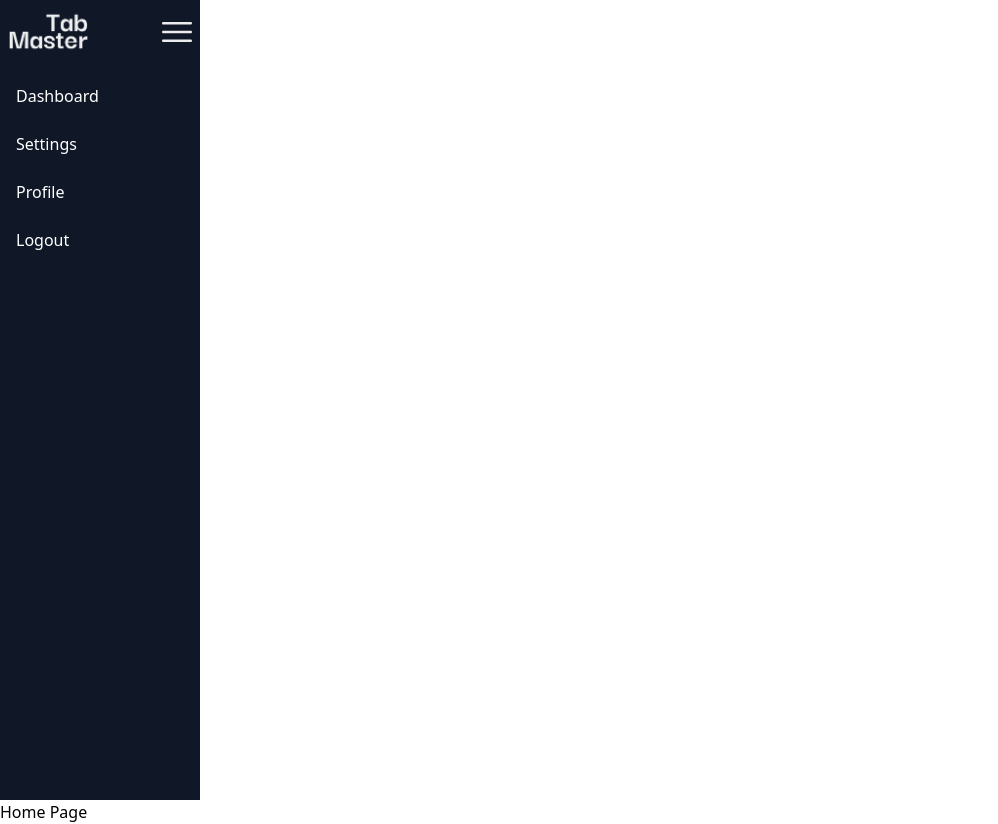
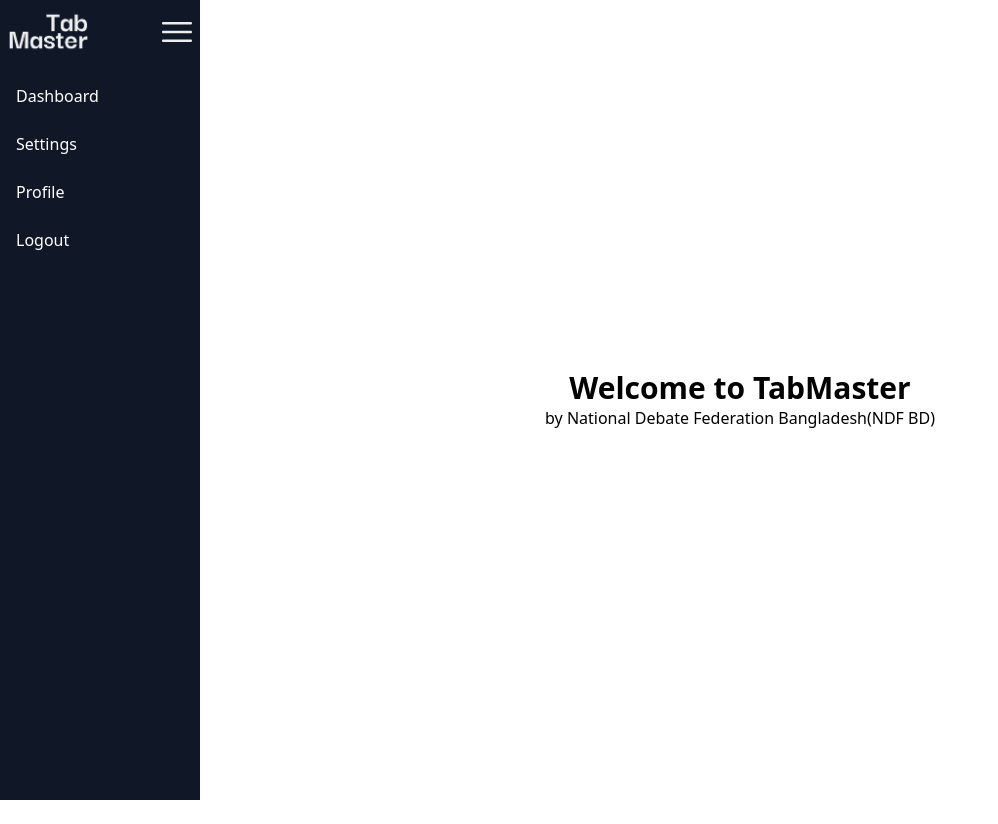
Before and after one commit to Ferdus615/TabMaster, a Next.js app: page / in a window 1280 px wide. Shown: the whole page, without its empty margins (0-998 px from the left). After the commit the page ends 800 px from the top, so only its background shows below. Built offline with nearby package versions, Linux system fonts and the light colour scheme.

Commit message:
olad office code - 9/7/25

```diff
--- a/app/layout.jsx
+++ b/app/layout.jsx
@@ -24,7 +24,6 @@ export default function RootLayout({ children }) {
       <body
         className={`${geistSans.variable} ${geistMono.variable} antialiased`}
       >
-        <Navbar />
         <main>{children}</main>
       </body>
     </html>
--- a/app/page.jsx
+++ b/app/page.jsx
@@ -1,7 +1,13 @@
+import Navbar from "@/components/Navbar";
+
 export default function Home() {
   return (
-    <div>
-      <h1>Home Page</h1>
+    <div className="flex">
+      <Navbar />
+      <div className="flex-1 p-4 flex flex-col justify-center items-center">
+        <h1 className="text-3xl font-bold">Welcome to TabMaster</h1>
+        <h5 className="">by National Debate Federation Bangladesh(NDF BD)</h5>
+      </div>
     </div>
   );
 }
--- a/components/Navbar.jsx
+++ b/components/Navbar.jsx
@@ -11,7 +11,7 @@ const Navbar = () => {
   };
 
   return (
-    <aside className="flex flex-col h-screen w-50 bg-gray-900 text-white p-2">
+    <div className="flex flex-col h-screen w-50 bg-gray-900 text-white p-2">
       <div className="flex justify-between">
         <Image src="/logo.png" width="80" height="50" alt="logo" />
         <Image
@@ -37,7 +37,7 @@ const Navbar = () => {
           Logout
         </a>
       </nav>
-    </aside>
+    </div>
   );
 };
 
```
